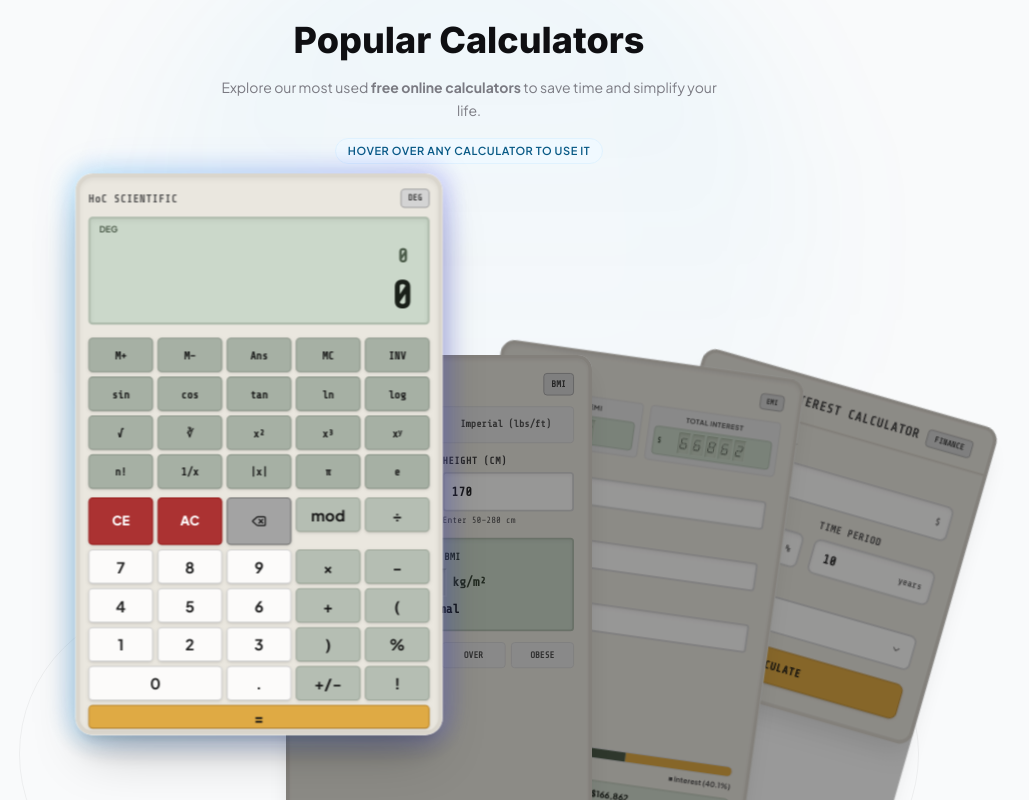
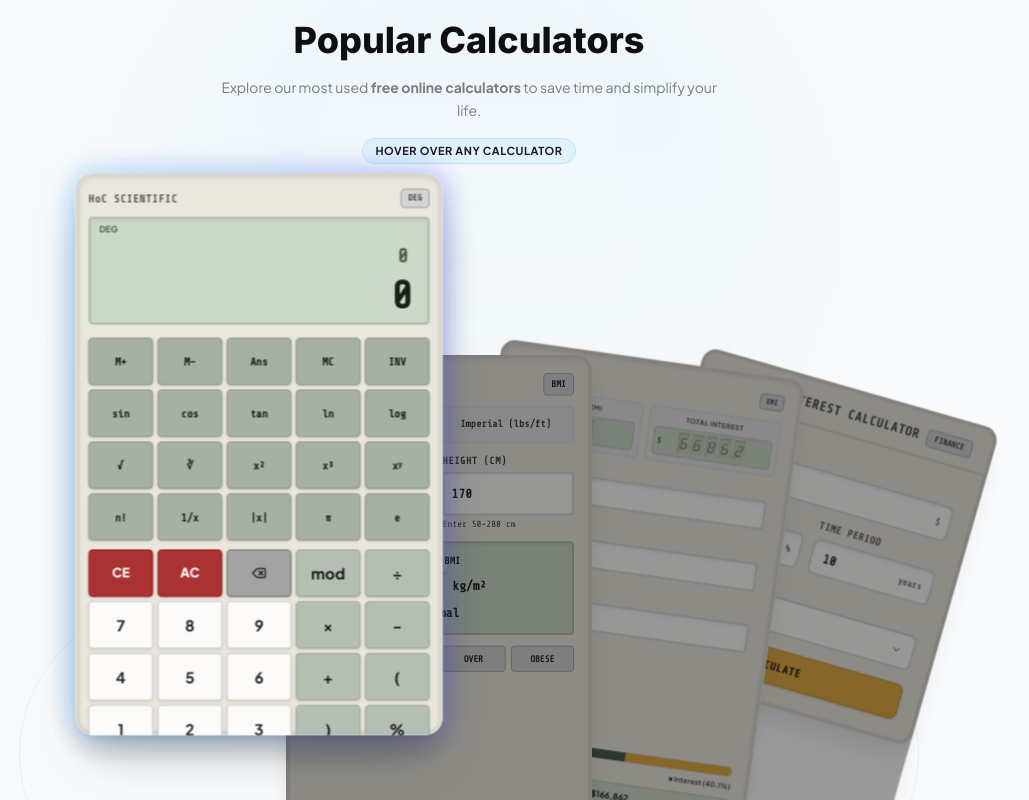
Before and after one commit to Motasaith/Calc_Craft, a Next.js app: page / in a window 1280 px wide. Shown: the part 1220-2020 px from the top of the page, without its empty margins (171-1200 px from the left). Built offline with nearby package versions, Linux system fonts and the light colour scheme.

Commit message:
feat: implement scientific calculator component with expression evaluation and keyboard support

```diff
--- a/components/CalculatorStack.tsx
+++ b/components/CalculatorStack.tsx
@@ -222,9 +222,9 @@ function ScientificCalculator() {
     'Enter': () => equals(),
   })
 
-  const bSci = "h-8 text-[10px] font-bold bg-[#a6b0a4] text-neutral-900 rounded shadow border border-[#909a8e] hover:bg-[#b0baa5] active:scale-95 transition-all font-mono"
-  const bNum = "h-8 text-sm font-bold bg-[#fcfbfa] text-neutral-800 rounded shadow border border-neutral-300 active:scale-95 hover:bg-neutral-100 transition-all"
-  const bOp = "h-8 text-sm font-bold bg-[#b5beb3] text-neutral-900 rounded shadow border border-[#9fa99c] active:scale-95 hover:bg-[#c2cbc0] transition-all"
+  const bSci = "min-h-[44px] text-[10px] font-bold bg-[#a6b0a4] text-neutral-900 rounded shadow border border-[#909a8e] hover:bg-[#b0baa5] active:scale-95 transition-all font-mono"
+  const bNum = "min-h-[44px] text-sm font-bold bg-[#fcfbfa] text-neutral-800 rounded shadow border border-neutral-300 active:scale-95 hover:bg-neutral-100 transition-all"
+  const bOp = "min-h-[44px] text-sm font-bold bg-[#b5beb3] text-neutral-900 rounded shadow border border-[#9fa99c] active:scale-95 hover:bg-[#c2cbc0] transition-all"
 
   return (
     <div className="flex flex-col h-full bg-[#eae7df] border-4 border-[#dad6cd] rounded-2xl p-2 py-2.5 shadow-inner text-neutral-800">
@@ -382,20 +382,20 @@ function BMICalculator() {
     <div className="flex flex-col h-full bg-[#eae7df] border-4 border-[#dad6cd] rounded-2xl p-4 shadow-inner text-neutral-800">
       {/* Brand Header */}
       <div className="flex justify-between items-center mb-3">
-        <span className="text-xs font-bold tracking-wider text-neutral-600 font-mono flex items-center gap-1">
-          <Activity className="w-4 h-4 text-neutral-700" />
+        <span className="text-xs font-bold tracking-wider text-neutral-700 font-mono flex items-center gap-1">
+          <Activity className="w-4 h-4 text-neutral-800" />
           HoC FITNESS
         </span>
-        <span className="text-[10px] uppercase px-2 py-1 rounded bg-neutral-300 border border-neutral-400 text-neutral-700 font-mono font-bold">BMI</span>
+        <span className="text-[10px] uppercase px-2 py-1 rounded bg-neutral-300 border border-neutral-400 text-neutral-800 font-mono font-bold">BMI</span>
       </div>
 
       {/* Unit Toggle */}
       <div className="flex gap-1 mb-3 bg-neutral-200 p-1 rounded border border-neutral-300">
         <button onClick={() => setUnit('metric')}
-          className={`flex-1 py-1.5 text-[11px] font-bold font-mono rounded transition-all ${unit === 'metric' ? 'bg-[#fcfbfa] shadow text-neutral-800 border border-neutral-300' : 'text-neutral-600'}`}
+          className={`flex-1 py-1.5 text-[11px] font-bold font-mono rounded transition-all ${unit === 'metric' ? 'bg-[#fcfbfa] shadow text-neutral-900 border border-neutral-300' : 'text-neutral-700'}`}
         >Metric (kg/cm)</button>
         <button onClick={() => setUnit('imperial')}
-          className={`flex-1 py-1.5 text-[11px] font-bold font-mono rounded transition-all ${unit === 'imperial' ? 'bg-[#fcfbfa] shadow text-neutral-800 border border-neutral-300' : 'text-neutral-600'}`}
+          className={`flex-1 py-1.5 text-[11px] font-bold font-mono rounded transition-all ${unit === 'imperial' ? 'bg-[#fcfbfa] shadow text-neutral-900 border border-neutral-300' : 'text-neutral-700'}`}
         >Imperial (lbs/ft)</button>
       </div>
 
@@ -406,15 +406,15 @@ function BMICalculator() {
             <label className="block text-[11px] font-bold text-neutral-700 font-mono uppercase tracking-wider mb-1">Weight (kg)</label>
             <input type="number" value={weight} onChange={(e) => setWeight(e.target.value)} placeholder="e.g. 70"
               min="2" max="650" step="0.1"
-              className="w-full h-11 px-2 bg-[#fcfbfa] border-2 border-neutral-300 rounded text-sm font-mono font-bold text-neutral-800 focus:outline-none focus:border-neutral-500 shadow-inner" />
-            <p className="text-[10px] text-neutral-600 font-mono mt-1 leading-tight">Enter 2–650 kg</p>
+              className="w-full h-[48px] px-2 bg-[#fcfbfa] border-2 border-neutral-300 rounded text-sm font-mono font-bold text-neutral-800 focus:outline-none focus:border-neutral-500 shadow-inner" />
+            <p className="text-[10px] text-neutral-700 font-mono mt-1 leading-tight">Enter 2–650 kg</p>
           </div>
           <div>
             <label className="block text-[11px] font-bold text-neutral-700 font-mono uppercase tracking-wider mb-1">Height (cm)</label>
             <input type="number" value={height} onChange={(e) => setHeight(e.target.value)} placeholder="e.g. 170"
               min="50" max="280" step="0.1"
-              className="w-full h-11 px-2 bg-[#fcfbfa] border-2 border-neutral-300 rounded text-sm font-mono font-bold text-neutral-800 focus:outline-none focus:border-neutral-500 shadow-inner" />
-            <p className="text-[10px] text-neutral-600 font-mono mt-1 leading-tight">Enter 50–280 cm</p>
+              className="w-full h-[48px] px-2 bg-[#fcfbfa] border-2 border-neutral-300 rounded text-sm font-mono font-bold text-neutral-800 focus:outline-none focus:border-neutral-500 shadow-inner" />
+            <p className="text-[10px] text-neutral-700 font-mono mt-1 leading-tight">Enter 50–280 cm</p>
           </div>
         </div>
       ) : (
@@ -423,22 +423,22 @@ function BMICalculator() {
             <label className="block text-[11px] font-bold text-neutral-700 font-mono uppercase tracking-wider mb-1">Feet</label>
             <input type="number" value={feet} onChange={(e) => setFeet(e.target.value)} placeholder="e.g. 5"
               min="1" max="8" step="1"
-              className="w-full h-11 px-2 bg-[#fcfbfa] border-2 border-neutral-300 rounded text-sm font-mono font-bold text-neutral-800 focus:outline-none focus:border-neutral-500 shadow-inner" />
-            <p className="text-[10px] text-neutral-600 font-mono mt-1 leading-tight">Enter 1–8 ft</p>
+              className="w-full h-[48px] px-2 bg-[#fcfbfa] border-2 border-neutral-300 rounded text-sm font-mono font-bold text-neutral-800 focus:outline-none focus:border-neutral-500 shadow-inner" />
+            <p className="text-[10px] text-neutral-700 font-mono mt-1 leading-tight">Enter 1–8 ft</p>
           </div>
           <div>
             <label className="block text-[11px] font-bold text-neutral-700 font-mono uppercase tracking-wider mb-1">Inches</label>
             <input type="number" value={inches} onChange={(e) => setInches(e.target.value)} placeholder="e.g. 10"
               min="0" max="11" step="1"
-              className="w-full h-11 px-2 bg-[#fcfbfa] border-2 border-neutral-300 rounded text-sm font-mono font-bold text-neutral-800 focus:outline-none focus:border-neutral-500 shadow-inner" />
-            <p className="text-[10px] text-neutral-600 font-mono mt-1 leading-tight">Enter 0–11 in</p>
+              className="w-full h-[48px] px-2 bg-[#fcfbfa] border-2 border-neutral-300 rounded text-sm font-mono font-bold text-neutral-800 focus:outline-none focus:border-neutral-500 shadow-inner" />
+            <p className="text-[10px] text-neutral-700 font-mono mt-1 leading-tight">Enter 0–11 in</p>
           </div>
           <div className="col-span-2">
             <label className="block text-[11px] font-bold text-neutral-700 font-mono uppercase tracking-wider mb-1">Weight (lbs)</label>
             <input type="number" value={lbs} onChange={(e) => setLbs(e.target.value)} placeholder="e.g. 160"
               min="5" max="1400" step="0.1"
-              className="w-full h-11 px-2 bg-[#fcfbfa] border-2 border-neutral-300 rounded text-sm font-mono font-bold text-neutral-800 focus:outline-none focus:border-neutral-500 shadow-inner" />
-            <p className="text-[10px] text-neutral-600 font-mono mt-1 leading-tight">Enter 5–1400 lbs</p>
+              className="w-full h-[48px] px-2 bg-[#fcfbfa] border-2 border-neutral-300 rounded text-sm font-mono font-bold text-neutral-800 focus:outline-none focus:border-neutral-500 shadow-inner" />
+            <p className="text-[10px] text-neutral-700 font-mono mt-1 leading-tight">Enter 5–1400 lbs</p>
           </div>
         </div>
       )}
@@ -447,18 +447,18 @@ function BMICalculator() {
       {result && (
         <>
           <div className="mb-3 bg-[#cbd8ca] border-2 border-[#b0bdae] rounded p-3 shadow-inner flex flex-col items-center">
-            <span className="text-[11px] font-bold text-[#384536] font-mono uppercase mb-1">Your BMI</span>
+            <span className="text-[11px] font-bold text-[#1a2019] font-mono uppercase mb-1">Your BMI</span>
             <div className="flex items-center">
               <DigitalText text={result.bmi.toFixed(1)} theme="lcd" size={32} gap={2} animate={false} activeColor="#1a2019" inactiveColor="#b8c6b6" />
-              <span className="text-sm font-bold text-[#384536] font-mono ml-1.5">kg/m²</span>
+              <span className="text-sm font-bold text-[#1a2019] font-mono ml-1.5">kg/m²</span>
             </div>
             <span className="text-sm font-mono font-bold text-[#1a2019] mt-1">{result.category}</span>
           </div>
           <div className="grid grid-cols-4 gap-1.5">
-            <div className={`text-[10px] font-bold text-center py-1.5 rounded border font-mono ${result.bmi < 18.5 ? 'bg-neutral-800 text-white border-neutral-800' : 'bg-neutral-200 text-neutral-600 border-neutral-300'}`}>UNDER</div>
-            <div className={`text-[10px] font-bold text-center py-1.5 rounded border font-mono ${result.bmi >= 18.5 && result.bmi < 25 ? 'bg-neutral-800 text-white border-neutral-800' : 'bg-neutral-200 text-neutral-600 border-neutral-300'}`}>NORMAL</div>
-            <div className={`text-[10px] font-bold text-center py-1.5 rounded border font-mono ${result.bmi >= 25 && result.bmi < 30 ? 'bg-neutral-800 text-white border-neutral-800' : 'bg-neutral-200 text-neutral-600 border-neutral-300'}`}>OVER</div>
-            <div className={`text-[10px] font-bold text-center py-1.5 rounded border font-mono ${result.bmi >= 30 ? 'bg-neutral-800 text-white border-neutral-800' : 'bg-neutral-200 text-neutral-600 border-neutral-300'}`}>OBESE</div>
+            <div className={`text-[10px] font-bold text-center py-1.5 rounded border font-mono ${result.bmi < 18.5 ? 'bg-neutral-800 text-white border-neutral-800' : 'bg-neutral-300 text-neutral-800 border-neutral-400'}`}>UNDER</div>
+            <div className={`text-[10px] font-bold text-center py-1.5 rounded border font-mono ${result.bmi >= 18.5 && result.bmi < 25 ? 'bg-neutral-800 text-white border-neutral-800' : 'bg-neutral-300 text-neutral-800 border-neutral-400'}`}>NORMAL</div>
+            <div className={`text-[10px] font-bold text-center py-1.5 rounded border font-mono ${result.bmi >= 25 && result.bmi < 30 ? 'bg-neutral-800 text-white border-neutral-800' : 'bg-neutral-300 text-neutral-800 border-neutral-400'}`}>OVER</div>
+            <div className={`text-[10px] font-bold text-center py-1.5 rounded border font-mono ${result.bmi >= 30 ? 'bg-neutral-800 text-white border-neutral-800' : 'bg-neutral-300 text-neutral-800 border-neutral-400'}`}>OBESE</div>
           </div>
         </>
       )}
@@ -728,10 +728,10 @@ export default function CalculatorStack() {
         <p className="text-dark-400 max-w-lg mx-auto mb-2 text-sm leading-relaxed">
           Explore our most used <strong>free online calculators</strong> to save time and simplify your life.
         </p>
-        <p className="text-[11px] font-semibold text-primary-800 tracking-wider uppercase bg-primary-50 border border-primary-100 px-3 py-1 rounded-full inline-block mt-2">
-          {isMobile
+        <p className="text-[11px] font-bold text-primary-950 tracking-wider uppercase bg-primary-100 border border-primary-200 px-3 py-1 rounded-full inline-block mt-2">
+          {(mounted && windowWidth < 640)
             ? 'Swipe to choose a calculator'
-            : 'Hover over any calculator to use it'}
+            : 'Hover over any calculator'}
         </p>
       </div>
 
@@ -809,8 +809,10 @@ export default function CalculatorStack() {
                     aria-selected={isActive}
                     aria-label={`Go to calculator ${i + 1}`}
                     onClick={() => setActiveIndex(i)}
-                    className={`h-2 rounded-full transition-all duration-300 relative after:absolute after:-inset-4 ${isActive ? 'bg-primary-600 w-5 shadow-[0_0_8px_rgba(249,115,22,0.6)]' : 'bg-slate-300 w-2 hover:bg-slate-400'}`}
-                  />
+                    className="p-3 group focus:outline-none"
+                  >
+                    <div className={`h-2 rounded-full transition-all duration-300 ${isActive ? 'bg-primary-600 w-5 shadow-[0_0_8px_rgba(249,115,22,0.6)]' : 'bg-slate-300 w-2 group-hover:bg-slate-400'}`} />
+                  </button>
                 )
               })}
             </div>
```
